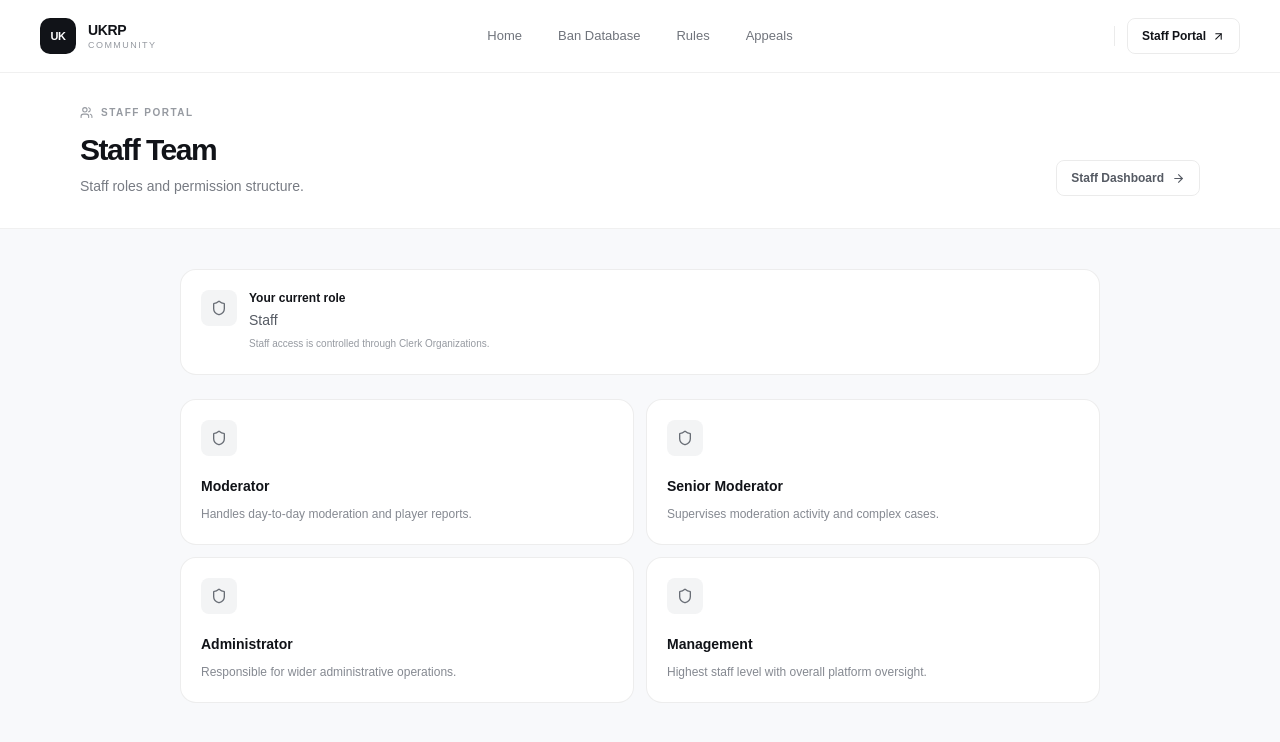
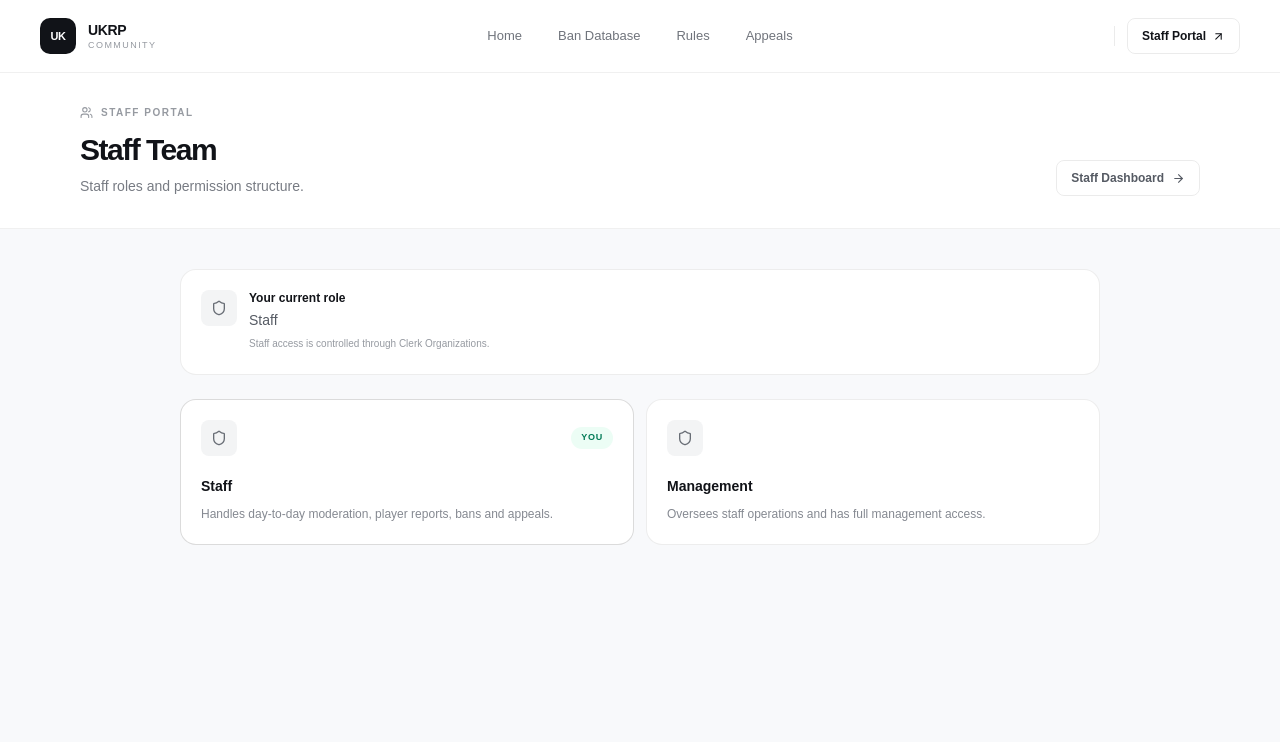
Before and after one commit to mrj-iscool4/lambrook, a Next.js app: page /staff/team in a window 1280 px wide. Shown: the top 742 px of the page. Built offline with nearby package versions, Linux system fonts and the light colour scheme; no server answers; sample sign-in values are in the browser's storage.

Commit message:
Update page.tsx

```diff
--- a/app/staff/team/page.tsx
+++ b/app/staff/team/page.tsx
@@ -9,24 +9,14 @@ import { getStaffAuth } from "@/lib/auth";
 
 const roles = [
   {
-    key: "org:moderator",
-    name: "Moderator",
-    description: "Handles day-to-day moderation and player reports.",
-  },
-  {
-    key: "org:senior_moderator",
-    name: "Senior Moderator",
-    description: "Supervises moderation activity and complex cases.",
-  },
-  {
-    key: "org:adminsitrator",
-    name: "Administrator",
-    description: "Responsible for wider administrative operations.",
+    key: "org:staff",
+    name: "Staff",
+    description: "Handles day-to-day moderation, player reports, bans and appeals.",
   },
   {
     key: "org:management",
     name: "Management",
-    description: "Highest staff level with overall platform oversight.",
+    description: "Oversees staff operations and has full management access.",
   },
 ];
 
@@ -89,8 +79,7 @@ export default async function StaffTeamPage() {
               </p>
 
               <p className="mt-1 text-[10px] leading-5 text-[#969aa1]">
-                Staff access is controlled through Clerk
-                Organizations.
+                Staff access is controlled through Clerk Organizations.
               </p>
             </div>
           </div>
@@ -138,14 +127,8 @@ function formatRole(role: string | null) {
     case "org:management":
       return "Management";
 
-    case "org:adminsitrator":
-      return "Administrator";
-
-    case "org:senior_moderator":
-      return "Senior Moderator";
-
-    case "org:moderator":
-      return "Moderator";
+    case "org:staff":
+      return "Staff";
 
     default:
       return "Staff";
```
